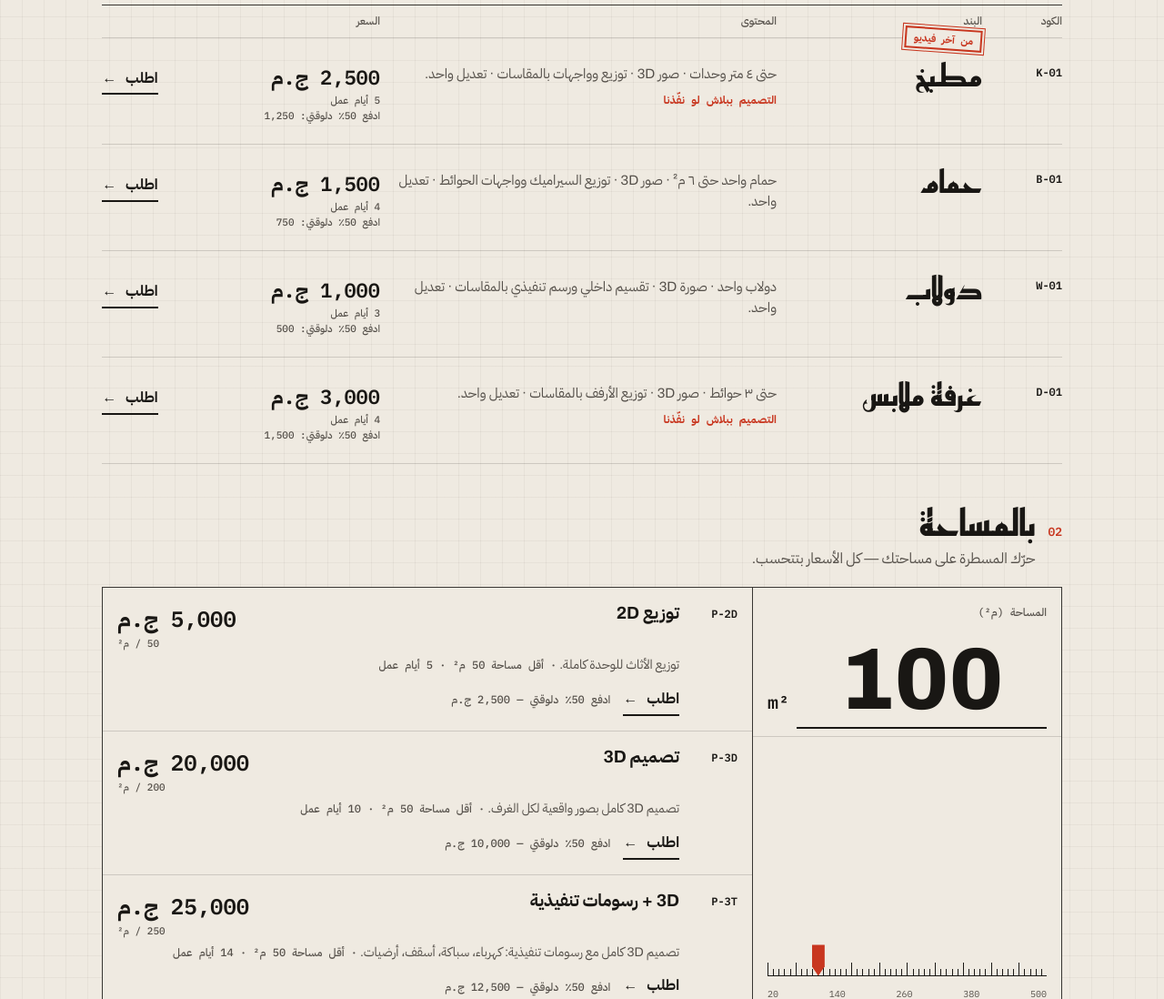
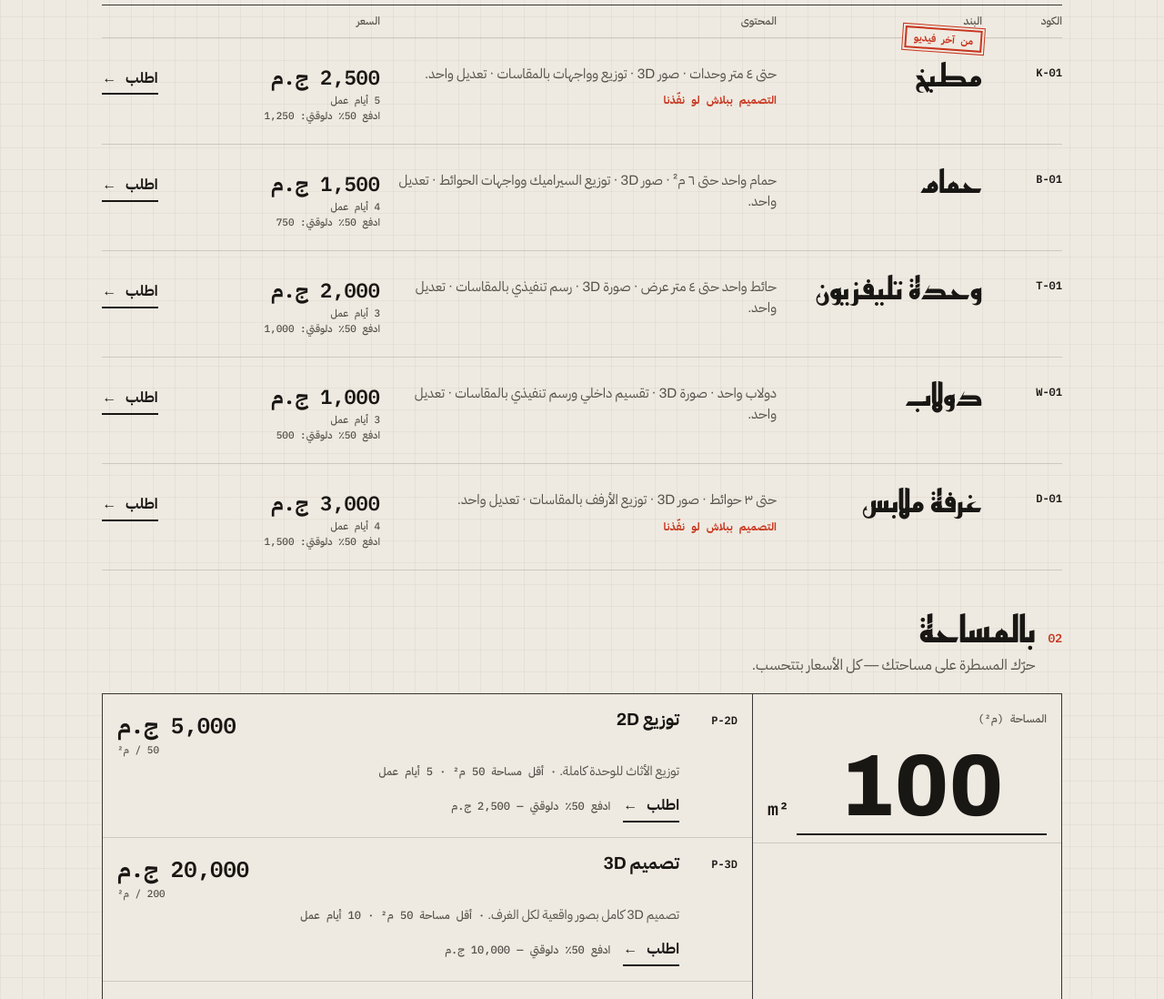
Before and after one commit to belalabouzeina13-sketch/truescale, a plain HTML site: page design/index.html in a window 1280 px wide. Shown: the part 702-1800 px from the top of the page at 91% size. Drawn offline with Linux system fonts and the light colour scheme.

Commit message:
Show TV unit design at 2,000 EGP
Co-Authored-By: Claude Opus 5.5 <noreply@anthropic.com>
Claude-Session: https://claude.ai/code/session_01683A7PBxa6q4fyX8dYz3Gw

```diff
--- a/design/index.html
+++ b/design/index.html
@@ -41,7 +41,7 @@ const CONFIG = {
       name:  { en: "Bathroom", ar: "حمام" },
       scope: { en: "One bathroom up to 6 m² · 3D renders · tile layout & wall elevations · 1 revision.",
                ar: "حمام واحد حتى ٦ م² · صور 3D · توزيع السيراميك وواجهات الحوائط · تعديل واحد." } },
-    { id: "tv", code: "T-01", price: null, days: 3, payLink: "",
+    { id: "tv", code: "T-01", price: 2000, days: 3, payLink: "",
       name:  { en: "TV Unit", ar: "وحدة تليفزيون" },
       scope: { en: "One TV wall up to 4 m wide · 3D render · execution drawing with dimensions · 1 revision.",
                ar: "حائط واحد حتى ٤ متر عرض · صورة 3D · رسم تنفيذي بالمقاسات · تعديل واحد." } },
```
